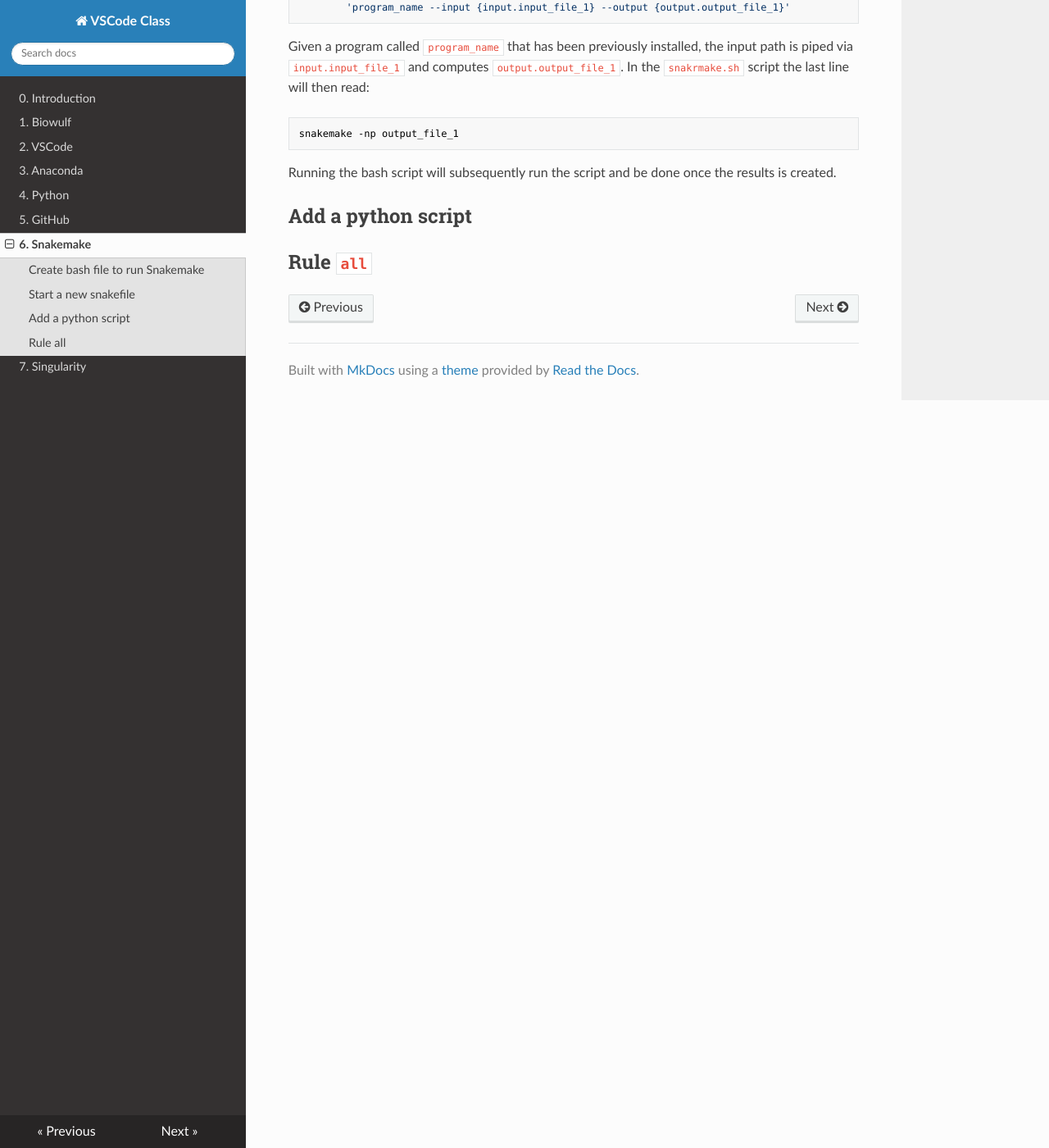
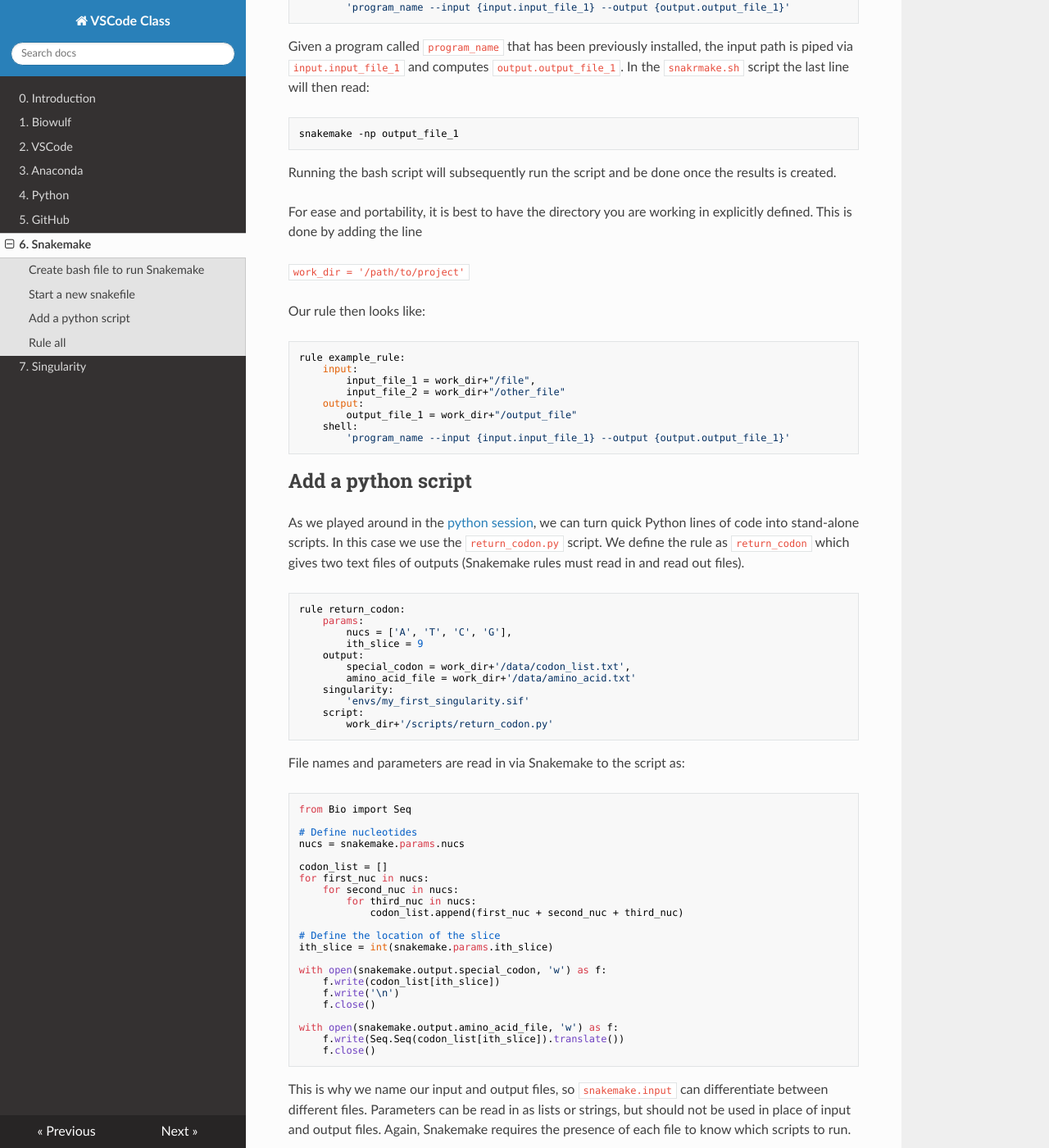
Before and after one commit to NIH-CARD/VSCode_class, an MkDocs documentation site: the page built from docs/snakemake.md, in a window 1280 px wide and 1400 px high, scrolled down 1341 px. Shown: the whole window at 82% size. Built offline with MkDocs 1.6.1, drawn with Linux system fonts in a browser that asks for light colours; nearby versions of some CDN libraries; some of the changed text lies outside the part shown.

Commit message:
Add python and all rules

````diff
--- a/docs/snakemake.md
+++ b/docs/snakemake.md
@@ -56,9 +56,84 @@
 ```
 snakemake -np output_file_1
 ```
- Running the bash script will subsequently run the script and be done once the results is created.
 
+Running the bash script will subsequently run the script and be done once the results is created.
+
+For ease and portability, it is best to have the directory you are working in explicitly defined. This is done by adding the line
+
+`work_dir = '/path/to/project'`
+
+Our rule then looks like:
+
+```
+rule example_rule:
+    input:
+        input_file_1 = work_dir+"/file",
+        input_file_2 = work_dir+"/other_file"
+    output:
+        output_file_1 = work_dir+"/output_file"
+    shell:
+        'program_name --input {input.input_file_1} --output {output.output_file_1}'
+```
 
 ## Add a python script
 
+As we played around in the [python session](python_intro.md), we can turn quick Python lines of code into stand-alone scripts. In this case we use the `return_codon.py` script. We define the rule as `return_codon` which gives two text files of outputs (Snakemake rules must read in and read out files).
+
+```
+rule return_codon:
+    params:
+        nucs = ['A', 'T', 'C', 'G'],
+        ith_slice = 9
+    output:
+        special_codon = work_dir+'/data/codon_list.txt',
+        amino_acid_file = work_dir+'/data/amino_acid.txt'
+    singularity:
+        'envs/my_first_singularity.sif'
+    script:
+        work_dir+'/scripts/return_codon.py'
+```
+
+File names and parameters are read in via Snakemake to the script as:
+
+```
+from Bio import Seq
+
+# Define nucleotides
+nucs = snakemake.params.nucs
+
+codon_list = []
+for first_nuc in nucs:
+    for second_nuc in nucs:
+        for third_nuc in nucs:
+            codon_list.append(first_nuc + second_nuc + third_nuc)
+
+# Define the location of the slice
+ith_slice = int(snakemake.params.ith_slice)
+
+with open(snakemake.output.special_codon, 'w') as f:
+    f.write(codon_list[ith_slice])
+    f.write('\n')
+    f.close()
+
+with open(snakemake.output.amino_acid_file, 'w') as f:
+    f.write(Seq.Seq(codon_list[ith_slice]).translate())
+    f.close()
+```
+
+This is why we name our input and output files, so `snakemake.input` can differentiate between different files. Parameters can be read in as lists or strings, but should not be used in place of input and output files. Again, Snakemake requires the presence of each file to know which scripts to run.
+
 ## Rule `all`
+
+We could make sure this last script runs by adding `snakemake -np data/amino_acid.txt` to `snakemake.sh`. Or, for simplicity, we can use the special rule `all`.
+
+The input of the `all` rule will always be created when run by Snakemake. This can be useful when multiple outputs are required, or a single rule ran many times. If we wanted the output of both rules we would add:
+
+```
+rule all:
+    input:
+        amino_acid_file = work_dir+'/data/amino_acid.txt',
+        output_file_1 = work_dir+"/output_file"
+```
+
+This adds simplicity as the working directory doesn't need to be added outside of the `snakefile`.
````
